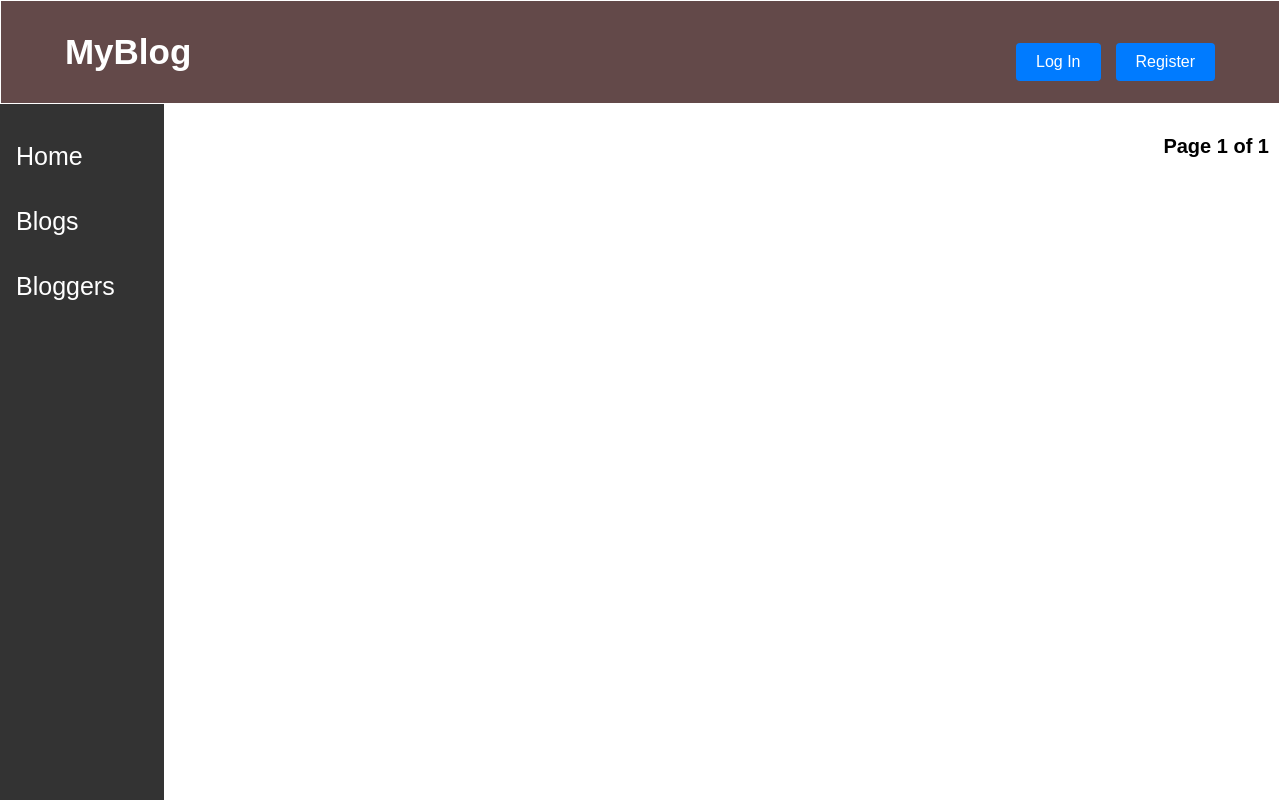
After one commit to nemishv377/django_blog_app, a Django app: page /blog/blogs/ in a window 1280 px wide. The commit adds this page. Run offline with Django 5.2, Linux system fonts and the light colour scheme; data that the repository does not hold is empty.

Commit message:
Added template for blogs

```diff
--- /dev/null
+++ b/blog/urls.py
@@ -0,0 +1,7 @@
+from django.urls import path
+from . import views
+
+urlpatterns = [
+    path('blogs/', views.blogs_list, name='blogs_list'),
+    path('<int:id>/', views.blog_detail, name='blog_detail'),
+]
--- a/blog/views.py
+++ b/blog/views.py
@@ -1,3 +1,16 @@
-from django.shortcuts import render
+from django.shortcuts import render, get_object_or_404
+from .models import Blog
+from django.core.paginator import Paginator
 
 # Create your views here.
+
+def blogs_list(request):
+  blogs = Blog.objects.all().order_by('-created_at')
+  paginator = Paginator(blogs, 5)
+  page_number = request.GET.get('page')
+  page_obj = paginator.get_page(page_number)
+  return render(request, 'blog/blogs_list.html', {'page_obj': page_obj})
+
+def blog_detail(request, id):
+  blog = get_object_or_404(Blog, id=id)
+  return render(request, 'blog/blog_detail.html', {'blog': blog})
--- a/django_blog_app/urls.py
+++ b/django_blog_app/urls.py
@@ -23,6 +23,7 @@ from django.conf.urls.static import static
 urlpatterns = [
     path('admin/', admin.site.urls),
     path("accounts/", include("accounts.urls")),
+    path('blog/', include('blog.urls')),
     path("accounts/", include("django.contrib.auth.urls")),
     path("", TemplateView.as_view(template_name="home.html"), name="home"),
     path("blog/", TemplateView.as_view(template_name="home.html"), name="home"),
--- a/static/css/accounts/base.css
+++ b/static/css/accounts/base.css
@@ -1,13 +1,13 @@
-/* Reset some default styles */
 * {
   margin: 0;
   padding: 0;
   box-sizing: border-box;
+  overflow: hidden ;
 }
 
 body {
   font-family: Arial, sans-serif;
-  background-color: #f4f4f4;
+  background-color: white;
 }
 
 .navbar {
@@ -16,7 +16,7 @@ body {
   background-color: #634949;
   color: #fff;
   padding: 10px 0;
-  position: sticky;
+  position: fixed;
   top: 0;
   z-index: 1000;
   display: flex;
@@ -36,8 +36,12 @@ body {
 .logo a {
   color: #fff;
   text-decoration: none;
-  font-size: 24px;
+  font-size: 35px;
   font-weight: bold;
+}
+
+.logo + div{
+  font-size: 20px;
 }
 
 .password_change{
@@ -53,8 +57,8 @@ body {
   width: 13vw;
   background-color: #333;
   padding-top: 20px;
-  position: sticky;
-  top: 0;
+  position: fixed;
+  top: 13vh;
   color: white;
   border-right: 2px solid;
 }
@@ -62,7 +66,7 @@ body {
 #sidebar a {
   padding: 8px 16px;
   text-decoration: none;
-  font-size: 18px;
+  font-size: 25px;
   color: white;
   display: block;
   margin: 10px 0;
@@ -105,9 +109,13 @@ body {
 }
 
 #content{
+  position: fixed;
+  top: 13vh;
+  margin-left: 275px;
+  width: calc(100% - 275px);
   height: 87vh;
-  width: 87vw;
-  background-color: rgb(247, 247, 241);
+  overflow-y: auto;
+  border: 1px solid white;
 }
 
 .content h1 {
--- a/static/css/accounts/signup.css
+++ b/static/css/accounts/signup.css
@@ -22,6 +22,10 @@
   background-color: #f2f6fa;
   border-radius: 8px;
   box-shadow: 0 2px 5px rgba(0, 0, 0, 0.1);
+}
+
+table{
+  font-size: 20px;
 }
 
 .form-group {
--- /dev/null
+++ b/static/css/blog/blogs_list.css
@@ -0,0 +1,64 @@
+section{
+  margin: 10px 10px 0px 30px;
+  background-color: white;
+  display: flex;
+  flex-direction: column;
+  font-size: 20px;
+}
+
+#blogs{
+  margin: 10px;
+  background-color: white;
+}
+
+.blog_details{
+  display: flex;
+  background-color: rgb(249, 249, 247);
+  margin: 0px 0px 50px 0px;
+  padding: 30px;
+}
+
+.blog_details .left{
+  display: flex;
+  flex-direction: column;
+  width: 80%;
+  justify-content: center;
+}
+
+.blog_details .right{
+  display: flex;
+  flex-direction: column;
+  align-items: flex-end;
+  width: 20%;
+  color: gray;
+}
+
+a, span{
+  color: black;
+  font-size: 20px;
+}
+
+img{
+  background-color: white;
+}
+
+.pagination {
+  display: flex;
+  justify-content: end;
+  align-items: flex-end;
+  margin-bottom: 60px;
+  background-color: white;
+}
+
+.pagination .step-links {
+  font-size: 14px;
+}
+
+.pagination a {
+  text-decoration: none;
+  margin: 0 10px;
+}
+
+.pagination .current {
+  font-weight: bold;
+}
--- a/templates/base.html
+++ b/templates/base.html
@@ -1,5 +1,6 @@
 {% load static %}
 <html>
+
 <head>
   <meta charset="utf-8">
   <title>{% block title %}Django-Blog app{% endblock %}</title>
@@ -20,7 +21,7 @@
           <h1>{{ user.username }}</h1>
           Joined on: {{ user.date_joined|date:"Y-m-d" }}
           <br>
-            <a href="{% url 'password_change' %}" class="password_change">Password Change</a>
+          <a href="{% url 'password_change' %}" class="password_change">Change Password</a>
         </div>
         {% else %}
         <div class="auth-links">
@@ -35,7 +36,7 @@
     <div id="sidebar">
       <ul>
         <li><a href="/blog/">Home</a></li>
-        <li><a href="#">Blogs</a></li>
+        <li><a href="{% url 'blogs_list' %}">Blogs</a></li>
         <li><a href="#">Bloggers</a></li>
         {% if user.is_authenticated %}
         <li style="margin-top: auto;">
--- /dev/null
+++ b/templates/blog/blogs_list.html
@@ -0,0 +1,47 @@
+{% extends 'base.html' %}
+{% load static %}
+
+{% block stylesheet %}
+<link rel="stylesheet" href="{% static 'css/blog/blogs_list.css' %}" />
+{% endblock %}
+
+{% block content %}
+<section>
+  <div id="blogs">
+    {% for blog in page_obj %}
+    <div class="blog_details">
+      <div class="left">
+        <a href="{% url 'blog_detail' blog.id %}">
+          <h1>{{ blog.title|capfirst }}</h1>
+        </a>
+        <br />
+        <img src="{{ blog.image.url }}" alt="Image for {{ blog.title }}" width="300" height="300" /><br />
+        {{ blog.content }}
+      </div>
+      <div class="right">
+        <p>{{ blog.author.get_full_name|capfirst }}</p>
+        <p>Posted: {{ blog.time_display }}</p>
+      </div>
+    </div>
+    {% endfor %}
+  </div>
+
+  <div class="pagination">
+    <span class="step-links">
+      {% if page_obj.has_previous %}
+      <a href="?page=1">&laquo; first</a>
+      <a href="?page={{ page_obj.previous_page_number }}">previous</a>
+      {% endif %}
+
+      <span class="current">
+        Page {{ page_obj.number }} of {{ page_obj.paginator.num_pages }}
+      </span>
+
+      {% if page_obj.has_next %}
+      <a href="?page={{ page_obj.next_page_number }}">next</a>
+      <a href="?page={{ page_obj.paginator.num_pages }}">last &raquo;</a>
+      {% endif %}
+    </span>
+  </div>
+</section>
+{% endblock %}
```
Also changed, not shown: blog/models.py (+18 -0 lines), static/css/blog/blog_details.css (added, +38 -0 lines), templates/blog/blog_detail.html (added, +83 -0 lines). Lines whose indentation alone changed are shown as unchanged.
